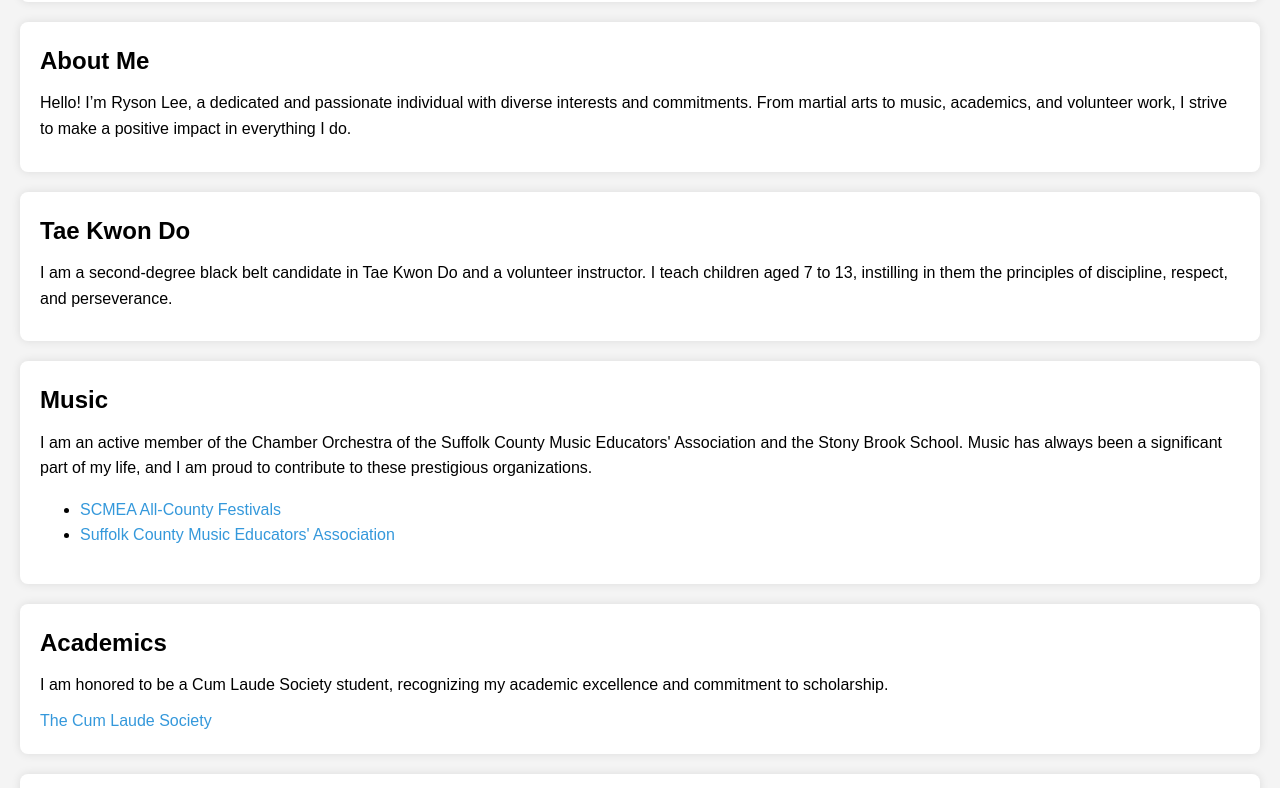
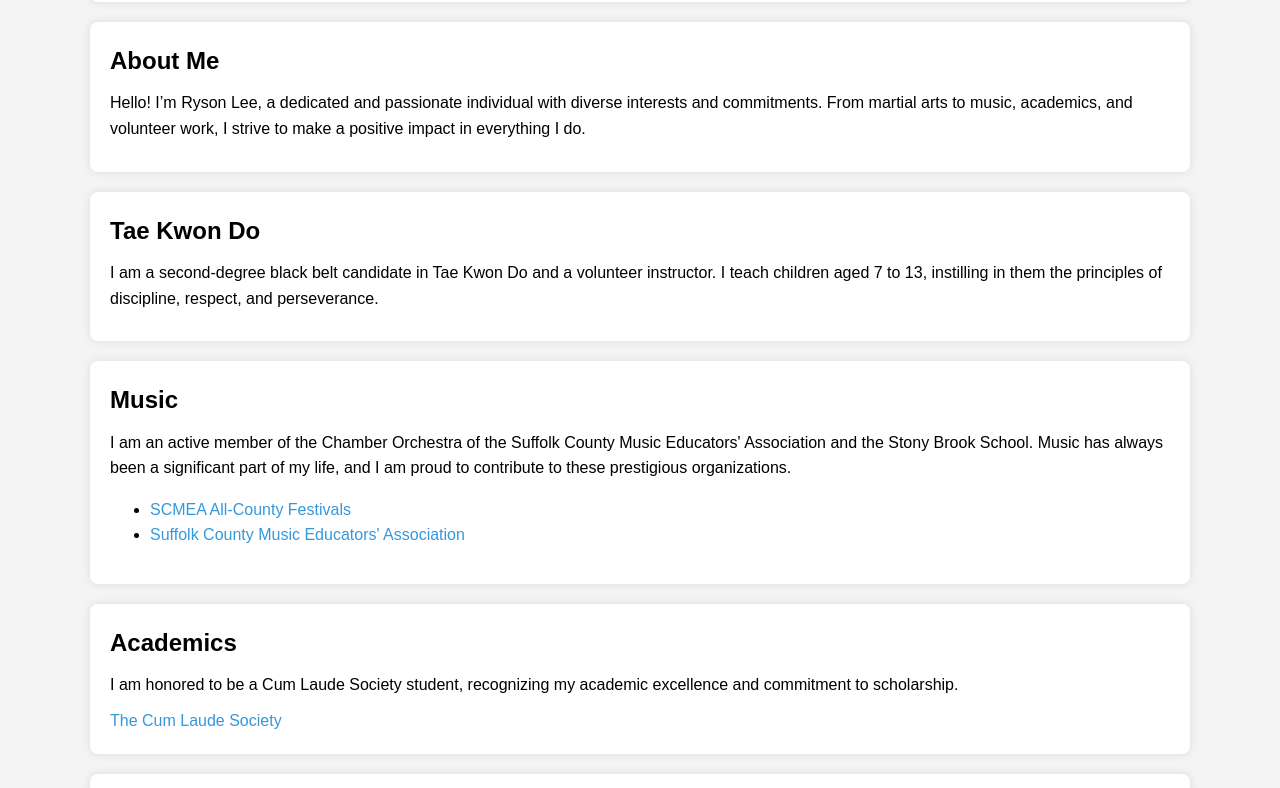
Before and after one commit to leeyu01/rysonlee.com, a plain HTML site: page index.html in a window 1280 px wide. Shown: the part 208-996 px from the top of the page. Drawn offline with Linux system fonts and the light colour scheme.

Commit message:
Update index.html
  width: 95%;
   margin: 0 auto;
   max-width: 1100px; // for 1900 x 1100 res

```diff
--- a/index.html
+++ b/index.html
@@ -8,7 +8,9 @@
         body {
             font-family: Arial, sans-serif;
             line-height: 1.6;
-            margin: 0;
+            width: 95%;
+            margin: 0 auto;
+            max-width: 1100px;
             padding: 20px;
             background-color: #f4f4f4;
         }
```
